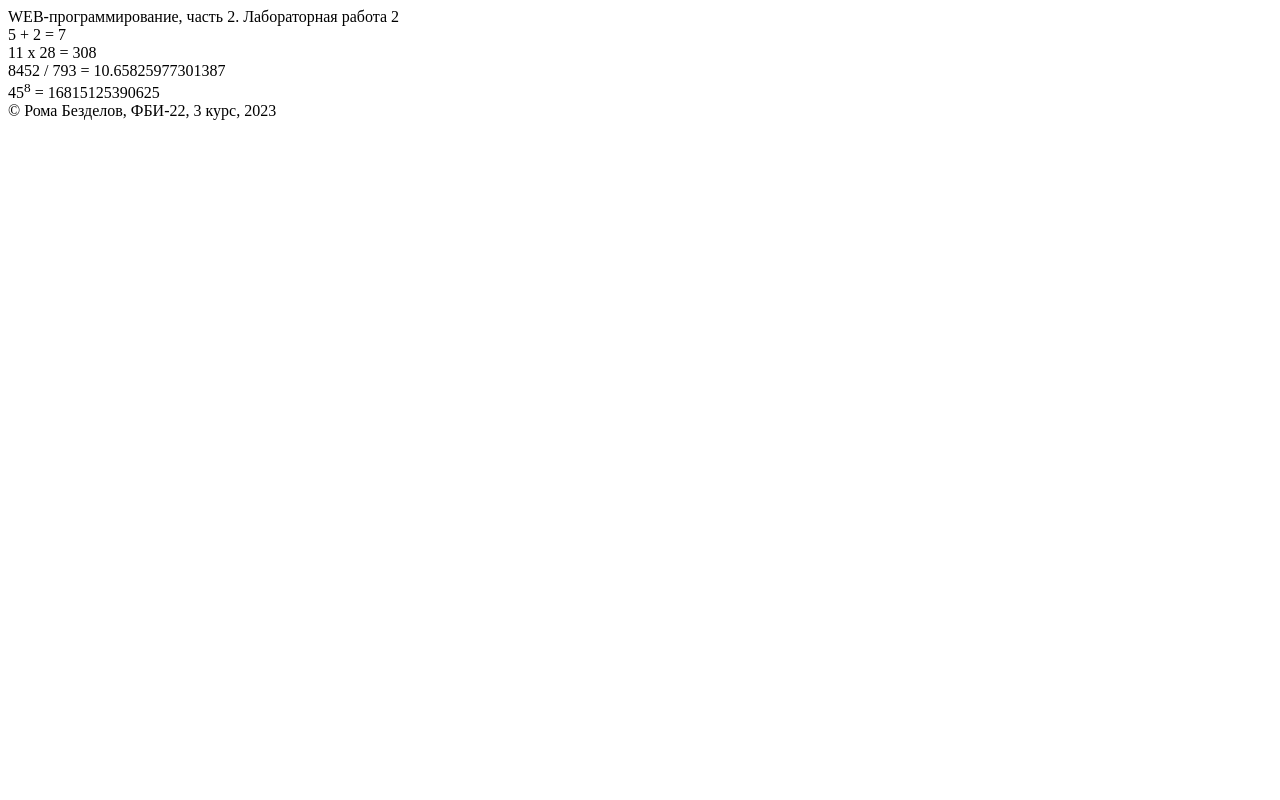
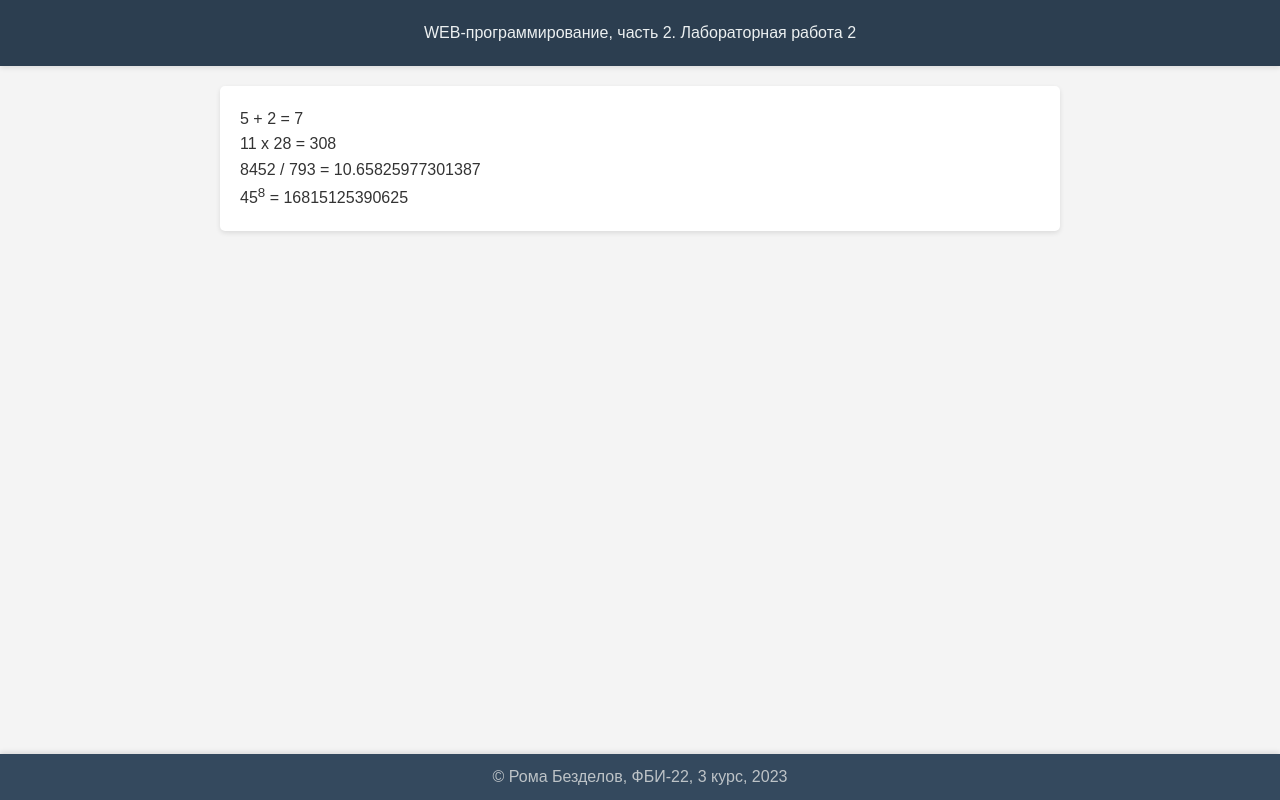
Before and after one commit to pprzz1/web-backend, a Flask app: page /lab2/example in a window 1280 px wide. Run offline with Flask 3, Linux system fonts and the light colour scheme.

Commit message:
Подключение стилей

```diff
--- /dev/null
+++ b/static/main.css
@@ -0,0 +1,68 @@
+
+body {
+    font-family: 'Arial', sans-serif;
+    background-color: #f4f4f4;
+    color: #333;
+    margin: 0;
+    padding: 0;
+    line-height: 1.6;
+}
+
+
+header {
+    background-color: #2c3e50;
+    color: #ecf0f1;
+    padding: 20px 0;
+    text-align: center;
+    box-shadow: 0 2px 5px rgba(0, 0, 0, 0.1);
+}
+
+header h1 {
+    margin: 0;
+    font-size: 2.5em;
+}
+
+
+main {
+    padding: 20px;
+    background-color: #fff;
+    margin: 20px auto;
+    max-width: 800px;
+    box-shadow: 0 2px 5px rgba(0, 0, 0, 0.1);
+    border-radius: 5px;
+}
+
+main h2 {
+    color: #3498db;
+    border-bottom: 2px solid #3498db;
+    padding-bottom: 10px;
+}
+
+main p {
+    color: #555;
+}
+
+footer {
+    background-color: #34495e;
+    color: #bdc3c7;
+    text-align: center;
+    padding: 10px 0;
+    position: fixed;
+    width: 100%;
+    bottom: 0;
+    box-shadow: 0 -2px 5px rgba(0, 0, 0, 0.1);
+}
+
+footer p {
+    margin: 0;
+    font-size: 0.9em;
+}
+
+a {
+    color: #e74c3c;
+    text-decoration: none;
+}
+
+a:hover {
+    text-decoration: underline;
+}
--- a/templates/example.html
+++ b/templates/example.html
@@ -4,6 +4,7 @@
     <meta charset="UTF-8">
     <meta name="viewport" content="width=device-width, initial-scale=1.0">
     <title>Рома Безделов. Лабораторная работа {{ num_lab }}</title>
+    <link rel="stylesheet" href="{{ url_for('static', filename='main.css') }}">
 </head>
 <body>
     <header>
```
